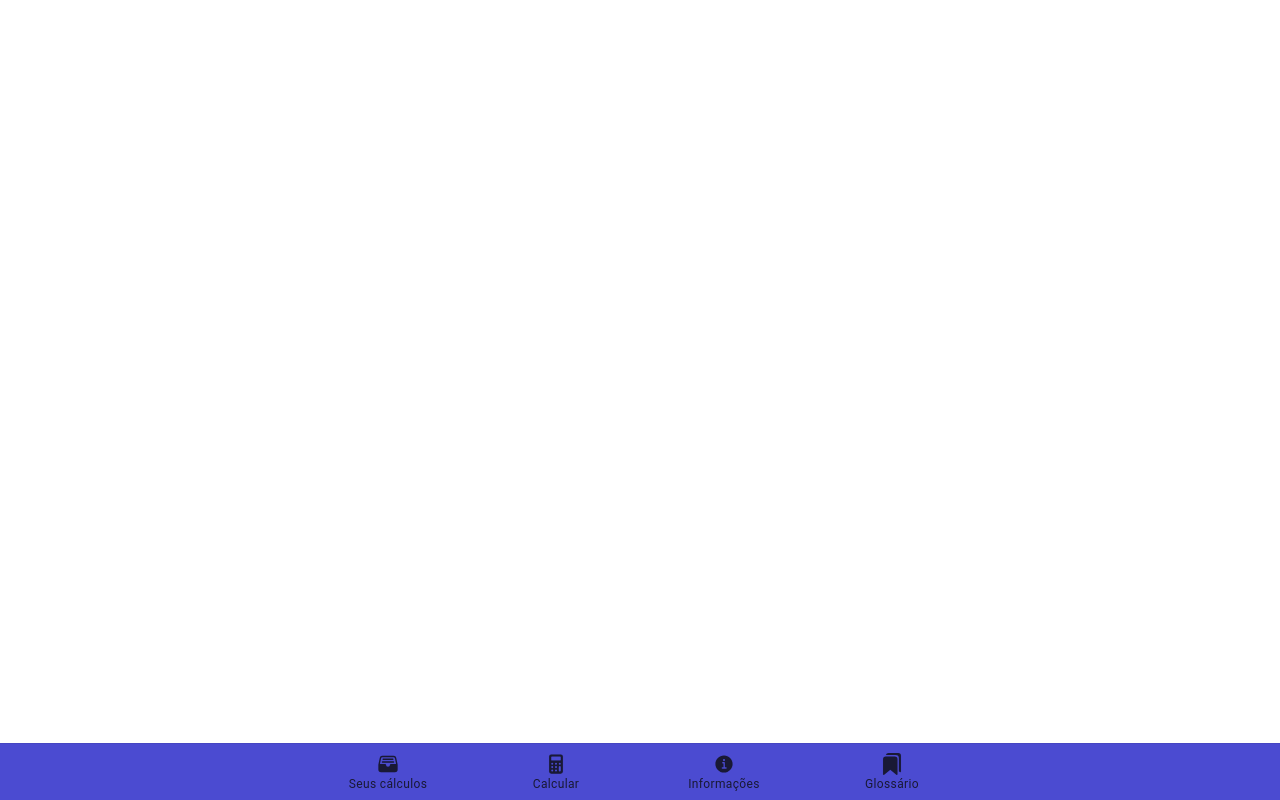
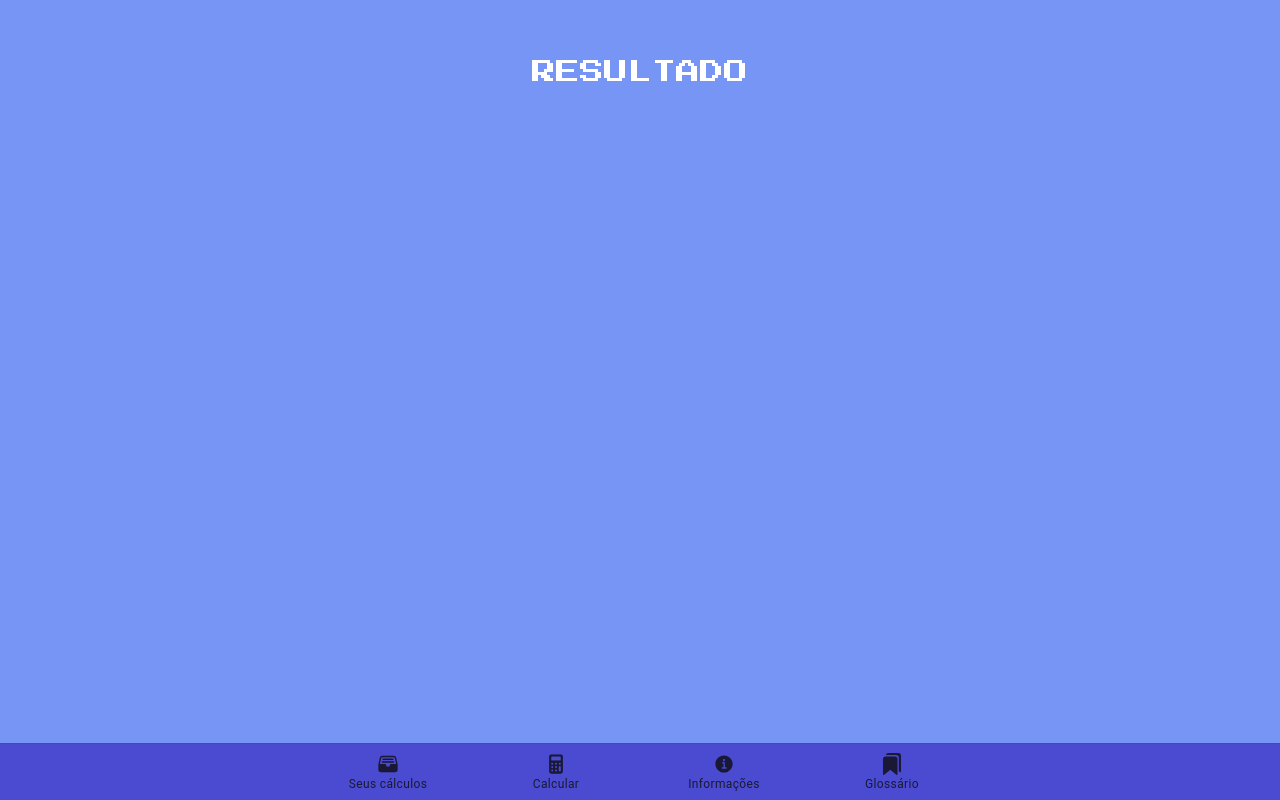
Before and after one commit to embscimatec/PimPelod2, a React (Create React App) app: page /resultado in a window 1280 px wide. Built offline with nearby package versions, Linux system fonts and the light colour scheme.

Commit message:
criação do título da tela de resultados

```diff
--- a/src/pages/Resultado/index.tsx
+++ b/src/pages/Resultado/index.tsx
@@ -1,11 +1,26 @@
+import { IonCol, IonContent, IonGrid, IonPage, IonRow, IonText } from '@ionic/react';
 import React from 'react';
 
 const Resultado: React.FC = () => {
 
-    return(
-        <div>
-
-        </div>
+    return (
+        <>
+            <IonPage>
+                <IonContent color="primary">
+                    <IonGrid class="ion-margin">
+                        <IonCol class="ion-justify-content-center">
+                            <IonRow class="ion-justify-content-center">
+                                <IonText>
+                                    <h2>
+                                        RESULTADO
+                                    </h2>
+                                </IonText>
+                            </IonRow>
+                        </IonCol>
+                    </IonGrid>
+                </IonContent>
+            </IonPage>
+        </>
     );
 };
 
```
